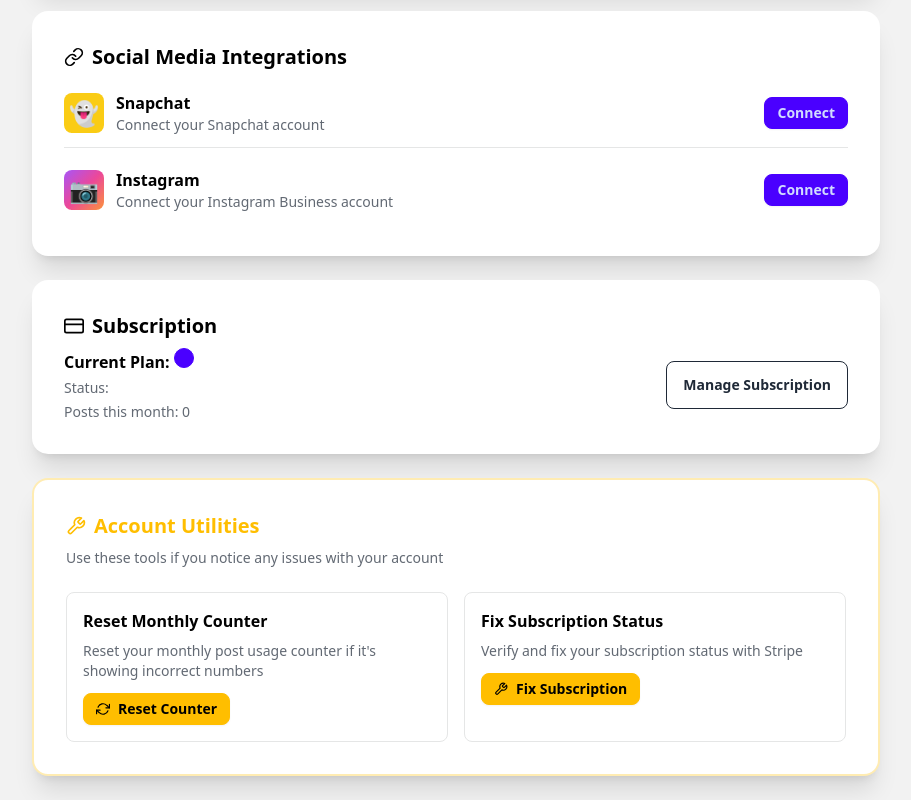
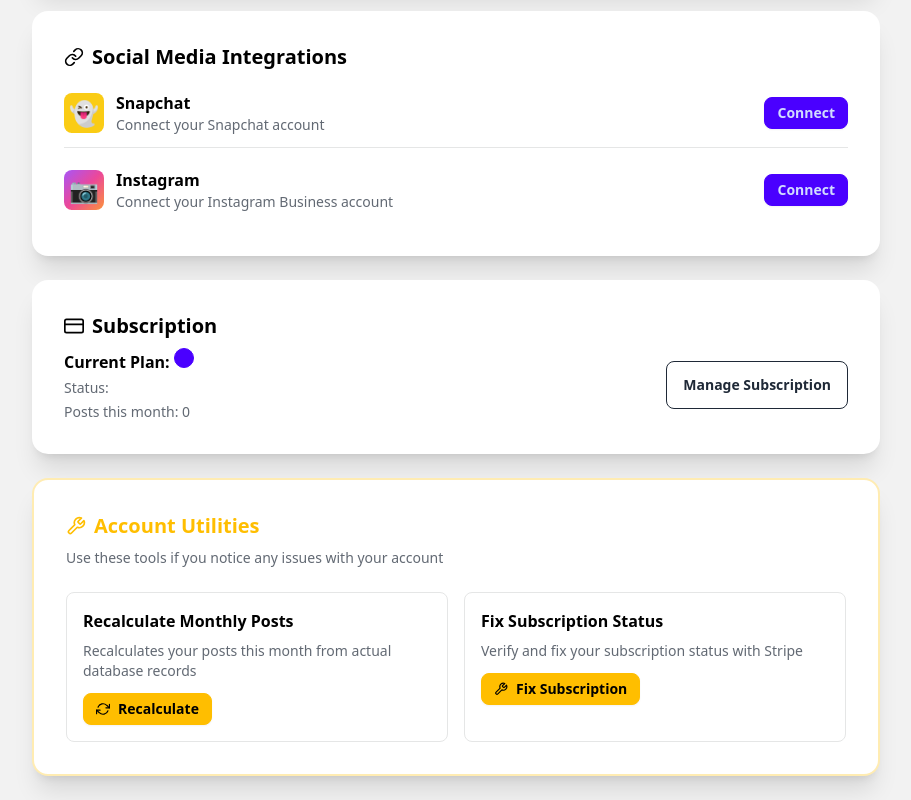
Before and after one commit to passblock11/CreatorOS, a Next.js app: page /settings in a window 1280 px wide. Shown: the part 565-1365 px from the top of the page, without its empty margins (184-1095 px from the left). Built offline with nearby package versions, Linux system fonts and the light colour scheme; no server answers; sample sign-in values are in the browser's storage.

Commit message:
Update: Change reset button text to recalculate

```diff
--- a/app/settings/page.tsx
+++ b/app/settings/page.tsx
@@ -341,9 +341,9 @@
 
                 <div className="grid md:grid-cols-2 gap-4">
                   <div className="border border-base-300 rounded-lg p-4">
-                    <h3 className="font-semibold mb-2">Reset Monthly Counter</h3>
+                    <h3 className="font-semibold mb-2">Recalculate Monthly Posts</h3>
                     <p className="text-sm text-base-content/70 mb-3">
-                      Reset your monthly post usage counter if it's showing incorrect numbers
+                      Recalculates your posts this month from actual database records
                     </p>
                     <button
                       className={`btn btn-sm btn-warning ${fixingUsage ? 'loading' : ''}`}
@@ -351,7 +351,7 @@
                       disabled={fixingUsage}
                     >
                       {!fixingUsage && <FiRefreshCw />}
-                      Reset Counter
+                      Recalculate
                     </button>
                   </div>
 
```
